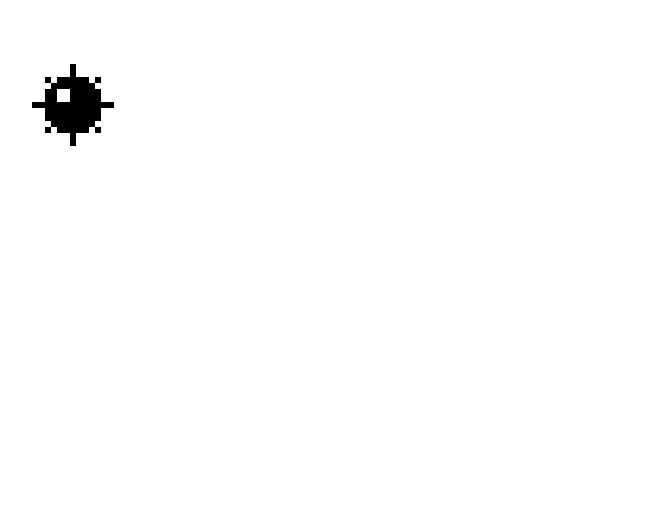
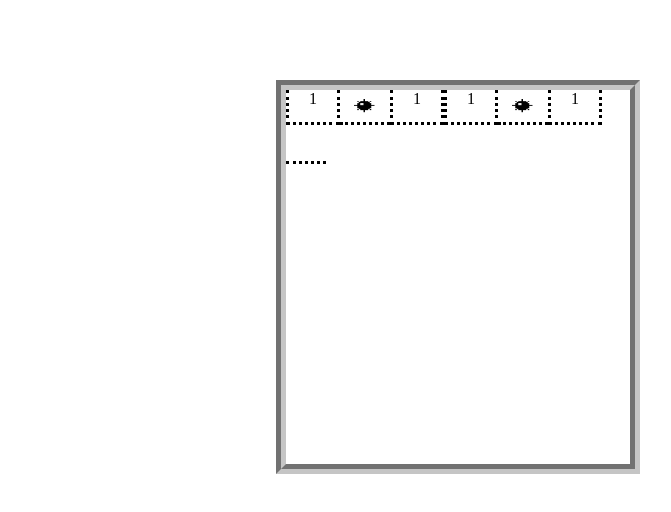
Before and after one commit to Abdoulaye33/flexbox-minesweeper, a plain HTML site: page index.html in a window 1280 px wide. Shown: the whole page, without its empty margins (32-703 px from the left). Drawn offline with Linux system fonts and the light colour scheme.

Commit message:
first row placed

```diff
--- a/index.html
+++ b/index.html
@@ -9,16 +9,18 @@
 </head>
 <body>
 
-    <table>
+    <div class="container">
         <div class="ligne">
-            <div class="Blue"></div>
-            <div class="Bomb"><img src="bomb.gif" alt=""></div>
-            <div class="Blue"></div>
+            <div class="blue">1</div>
+            <div class="bomb"><img src="bomb.gif" alt=""></div>
+            <div class="blue">1</div>
             <div></div>
-            <div class="blue"></div>
-            <div class=""></div>
+            <div class="blue">1</div>
+            <div class="bomb"><img src="bomb.gif" alt=""></div>
+            <div class="blue">1</div>
+            <div class="empty"></div>
         </div>
-    </table>
+    </div>
 
 
 </body>
--- a/style.css
+++ b/style.css
@@ -0,0 +1,32 @@
+.container {
+    margin: 80px 600px 0px 300px;
+    padding: 0px 0px 300px 0px;
+    border: 10px solid #c5c5c5;
+    border-style: groove;
+}
+.ligne {
+    display: flex;
+    flex-wrap: wrap;
+
+}
+.blue {
+    border-bottom: dotted;
+    border-right: dotted;
+    border-left: dotted;
+    height: 32px;
+    width: 48px;
+    text-align: center;
+    text-decoration-color: blue;
+}
+img {
+    height: 32px;
+    width: 50px;
+
+    border-bottom: dotted;
+}
+.empty {
+    border-bottom: dotted;
+    padding: 10px 10px 10px 10px;
+    height: 12px;
+    width: 20px;
+}
```
